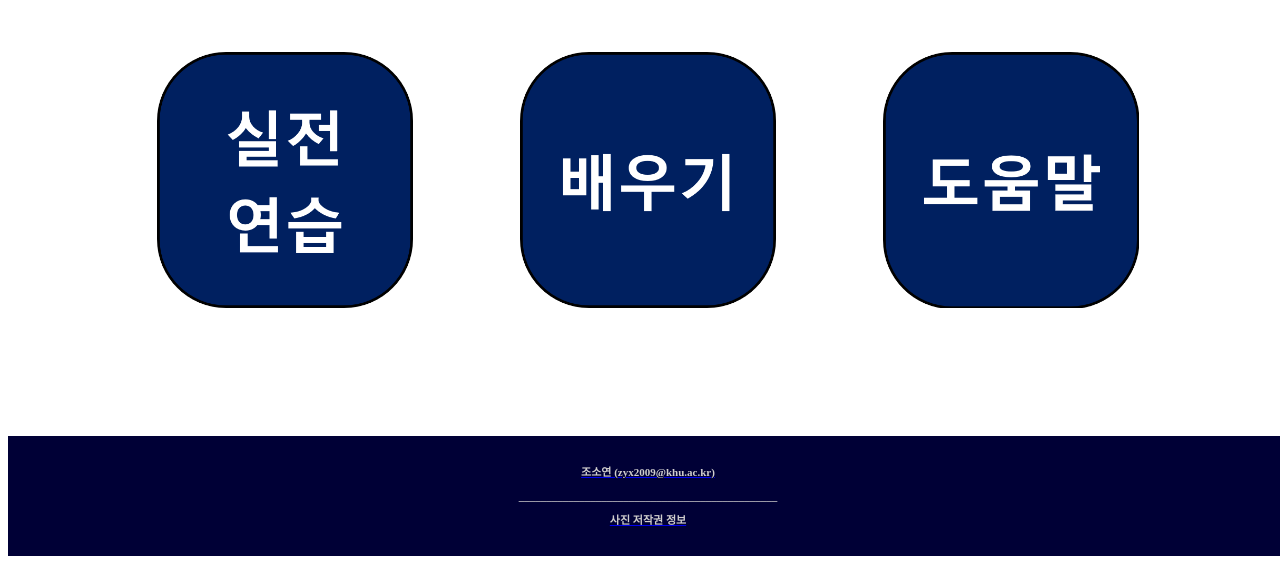
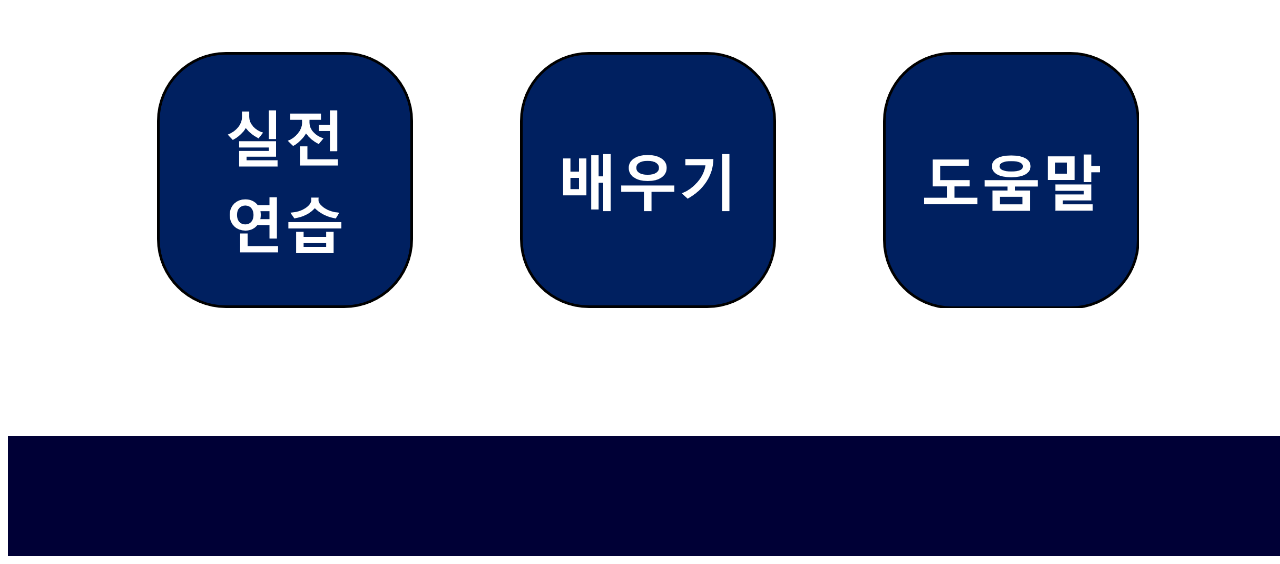
Before and after one commit to SYiee/KIOSK, a plain HTML site: page index.html in a window 1280 px wide. Shown: the part 252-816 px from the top of the page. Drawn offline with Linux system fonts and the light colour scheme.

Commit message:
Update index.html

```diff
--- a/index.html
+++ b/index.html
@@ -34,9 +34,9 @@
     </div>
 
     <div class="foot wrapper">
-        <a href="https://zyx2009.wixsite.com/website" target="_blank"><div class="author">조소연 (zyx2009@khu.ac.kr)</div></a>
+        <!--<a href="https://zyx2009.wixsite.com/website" target="_blank"><div class="author">조소연 (zyx2009@khu.ac.kr)</div></a>
         <div class="author">_______________________________________________</div>
-        <a href="img_copyright.html"><div class="author" >사진 저작권 정보</div></a>
+        <a href="img_copyright.html"><div class="author" >사진 저작권 정보</div></a> -->
     </div>
 </body>
 
```
